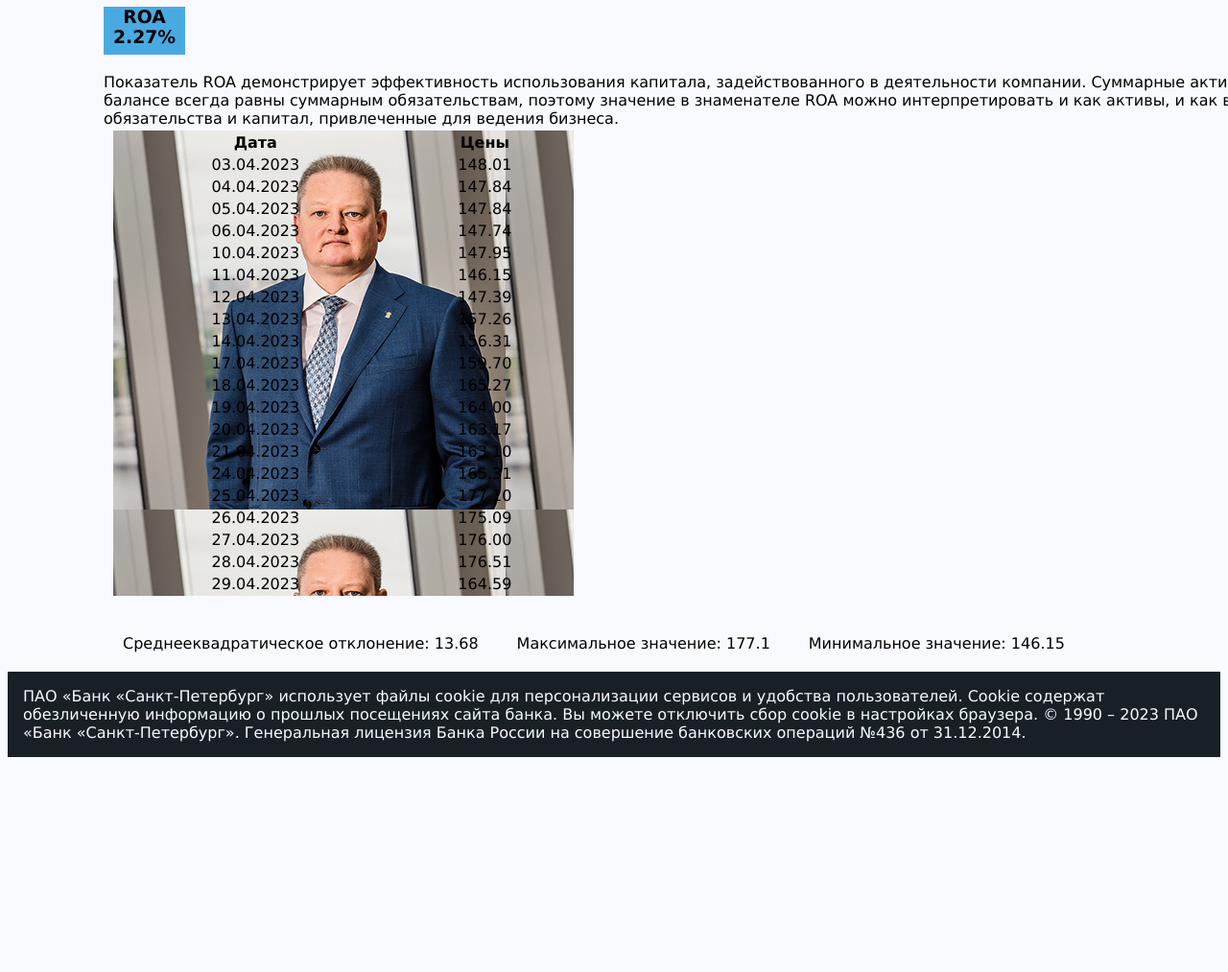
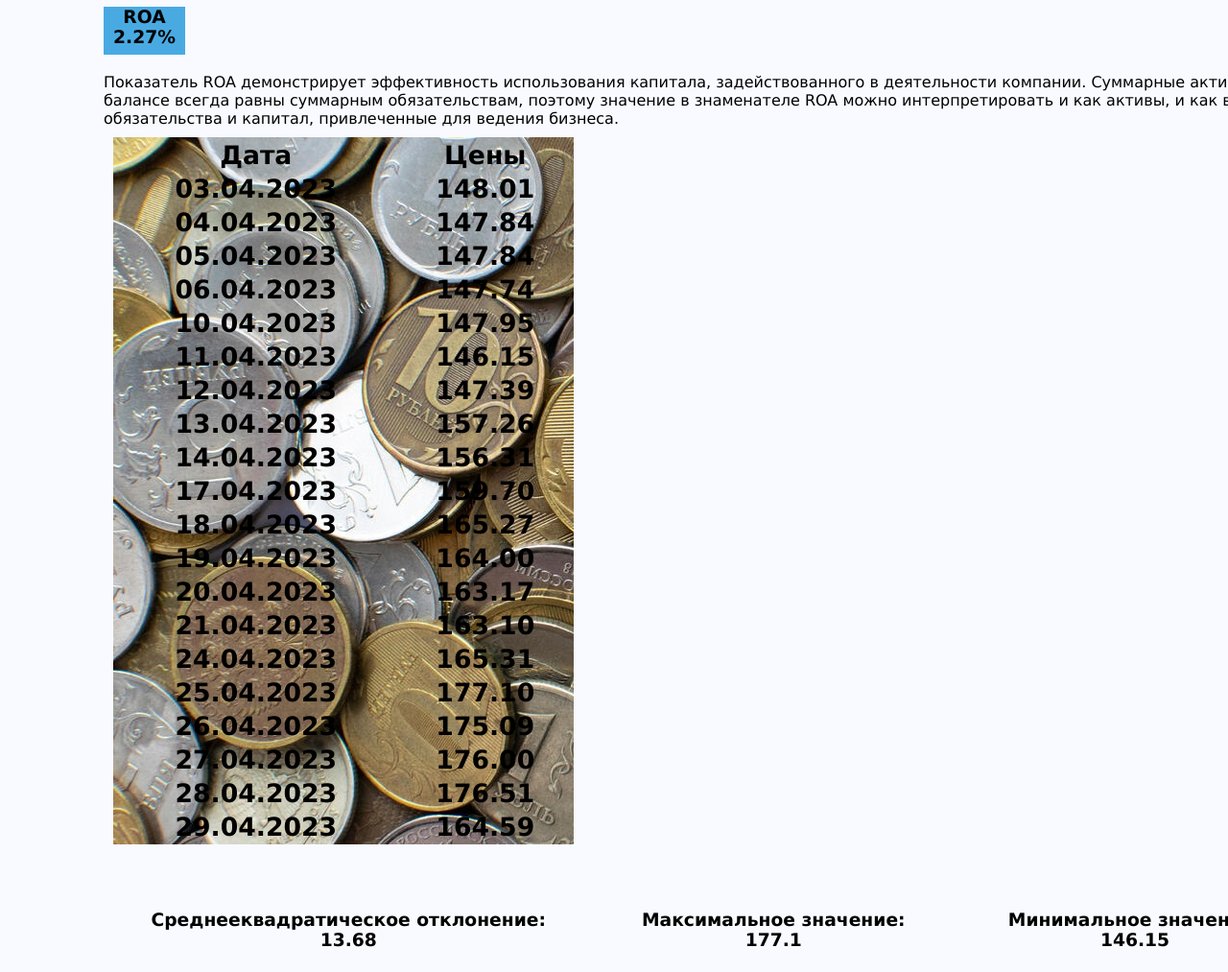
Before and after one commit to N0RDIKA/web-programming-labs, a plain HTML site: page lablrgz33.html in a window 1280 px wide. Shown: the part 1420-2433 px from the top of the page at 96% size. Before the commit the page ends 2217 px from the top, so only its background shows below. Drawn offline with Linux system fonts and the light colour scheme.

Commit message:
Окончательный выбор фото

```diff
--- a/lablrgz33.html
+++ b/lablrgz33.html
@@ -75,12 +75,11 @@
 
     .ui {
         border: 10px solid;
-        border-bottom: 1px solid grey;
-        border-top: 3px solid grey;
-        background-color: rgb(249, 250, 255);
         border-color: rgb(249, 250, 255);
         text-align :center;
         width: 500px;
+        font-size: 20pt;
+        font-weight: bold;
 
     }
 
@@ -200,7 +199,7 @@
             значение в знаменателе ROA можно интерпретировать и как активы,
             и как все обязательства и капитал, привлеченные для ведения бизнеса.
         </div>
-        <div><table class="ui" id="rach" style="background-image:url(Безымянныйвв.png)" >
+        <div><table class="ui" id="rach" style="background-image:url(ррр.jpg)" >
             <tr>
                 <th scope="col">Дата</th>
                 <th scope="col">Цены</th>
@@ -287,9 +286,9 @@
             </tr>
         </table><br></div>
         <div style="display: inline-flex;">
-            <div id="stOtclic" style="text-align: center; margin: 20px;"></div>
-            <div id="max" style="text-align: center; margin: 20px;"></div>
-            <div id="min" style="text-align: center; margin: 20px;"></div>
+            <h3><div id="stOtclic" style="text-align: center; margin: 20px;"></div></h3>
+            <h3><div id="max" style="text-align: center; margin: 20px;"></div></h3>
+            <h3><div id="min" style="text-align: center; margin: 20px;"></div></h3>
         </div>
 
 
```
